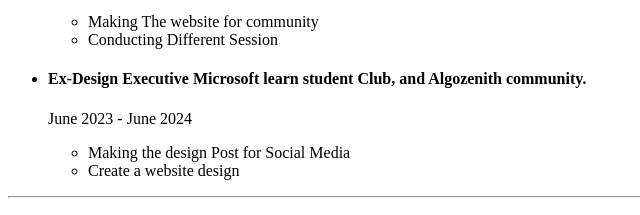
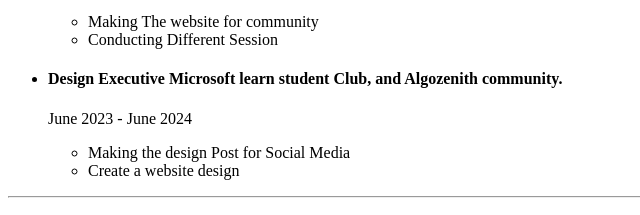
Before and after one commit to manojRajure/my-resume, a plain HTML site: page index.html in a window 1280 px wide. Shown: the part 811-1026 px from the top of the page, 0-640 px from the left. Drawn offline with Linux system fonts and the light colour scheme.

Commit message:
Update index.html

```diff
--- a/index.html
+++ b/index.html
@@ -62,7 +62,7 @@
             </ul>
         </li>
         <li>
-            <h4>Ex-Design Executive Microsoft learn student Club, and Algozenith community.</h4>
+            <h4>Design Executive Microsoft learn student Club, and Algozenith community.</h4>
             <p>June 2023 - June 2024</p>
             <ul>
                 <li>Making the design Post for Social Media</li>
```
